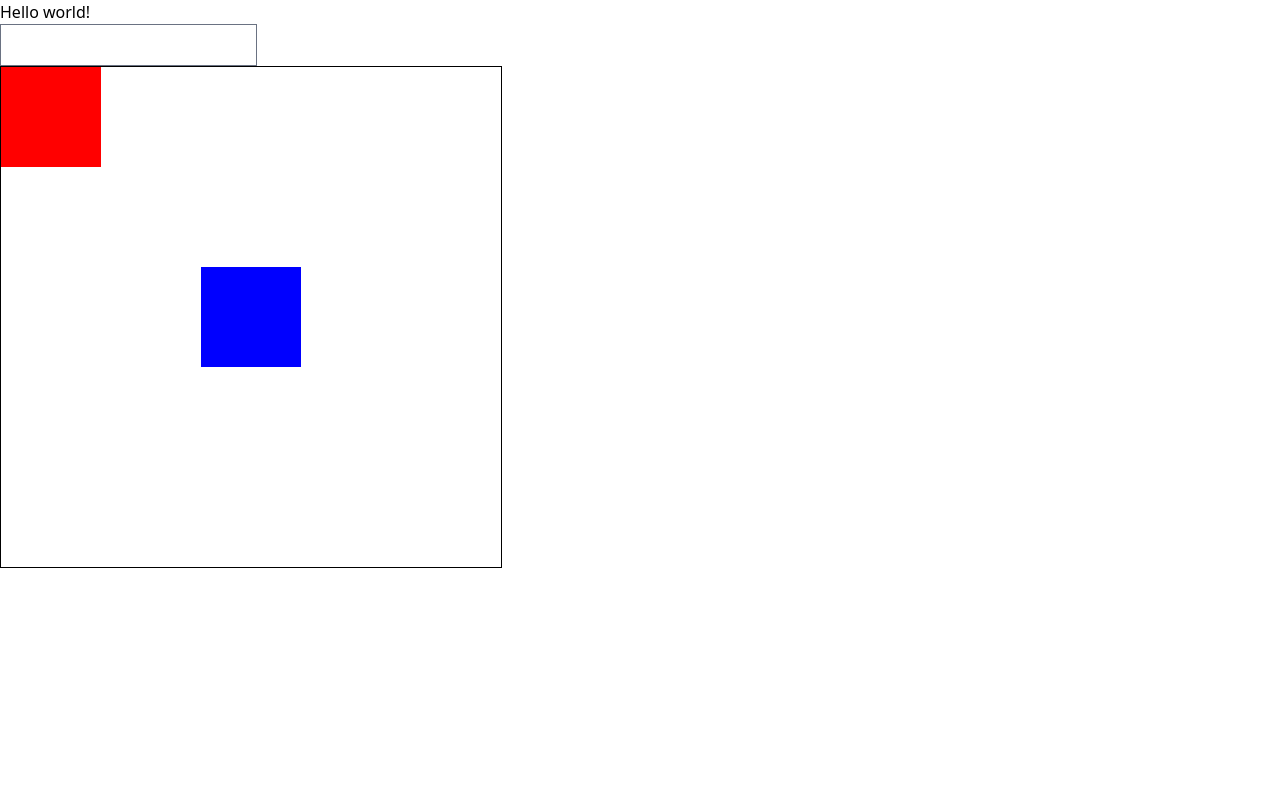
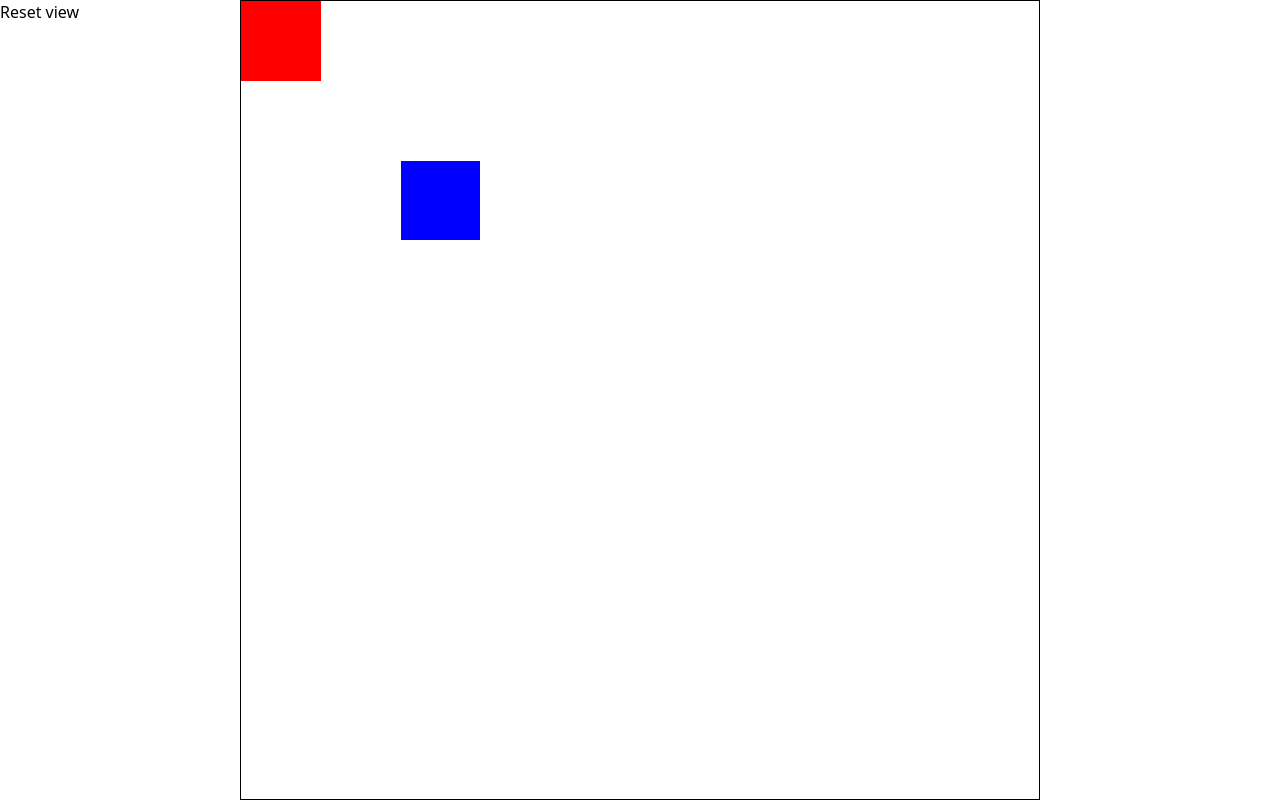
Before and after one commit to TheSeagullDev/place, a SvelteKit app: page / in a window 1280 px wide. Built offline with nearby package versions, Linux system fonts and the light colour scheme.

Commit message:
uhh something idk

```diff
--- a/src/routes/+page.svelte
+++ b/src/routes/+page.svelte
@@ -25,10 +25,11 @@
 	const app = initializeApp(firebaseConfig);
 	const db = getFirestore(app);
 
-	let size = 500;
+	let size = 1000;
 	let regenerate = false;
 	let canvasElement = $state();
 	let ctx;
+	let imageData;
 
 	onMount(() => {
 		ctx = canvasElement.getContext('2d');
@@ -46,6 +47,21 @@
 		ctx.fillRect(x, y, width, height);
 	};
 
+	const drawPixel = (x, y, color) => {
+		ctx.fillStyle = color;
+		ctx.fillRect(x, y, 1, 1);
+	};
+
+	const paintScreen = (imageData) => {
+		for(let row = 0; row < size; row++) {
+			for(let col = 0; col < size; col++) {
+				const indices = getIndicesForCoord(row, col, size);
+				const color = `rgb(${indices[0]} ${indices[1]} ${indices[2]}`;
+				drawPixel(row, col, color);
+			}
+		}
+	}
+
 	const render = () => {
 		ctx.setTransform(1, 0, 0, 1, 0, 0);
 		ctx.clearRect(0, 0, canvasElement.width, canvasElement.height);
@@ -60,6 +76,9 @@
 
 		drawRect(0, 0, 100, 100, 'red');
 		drawRect(200, 200, 100, 100, 'blue');
+		const imageData = ctx.getImageData(0, 0, size, size);
+		ctx.putImageData(imageData, 0, 0);
+
 	};
 
 	let panning = false;
@@ -95,8 +114,14 @@
 		viewportTransform.x = newX;
 		viewportTransform.y = newY;
 		viewportTransform.scale = newScale;
-		console.log(viewportTransform.scale)
-	}
+		if (viewportTransform.scale < 1) {
+			viewportTransform.x = oldX;
+			viewportTransform.y = oldY;
+			viewportTransform.scale = 1;
+		}
+
+		console.log(viewportTransform.scale);
+	};
 
 	const onMouseWheel = (e) => {
 		updateZooming(e);
@@ -104,7 +129,7 @@
 		render();
 
 		console.log(e);
-	}
+	};
 
 	const onMouseMove = (e) => {
 		updatePanning(e);
@@ -126,9 +151,6 @@
 		return [x, y];
 	};
 
-	let value = $state();
-	let input;
-
 	async function sendData(y) {
 		setDoc(doc(db, 'data', `row${y}`), {
 			row: y,
@@ -138,12 +160,19 @@
 	}
 </script>
 
-<h1>Hello world!</h1>
-<form onsubmit={sendData}><input type="text" bind:value bind:this={input} /></form>
+<button
+	class="fixed"
+	onclick={() => {
+		viewportTransform.x = 0;
+		viewportTransform.y = 0;
+		viewportTransform.scale = 1;
+		render();
+	}}>Reset view</button
+>
 
 <canvas
 	bind:this={canvasElement}
-	class="h-auto border"
+	class="m-auto h-screen border"
 	style="image-rendering: pixelated;"
 	onmousedown={(e) => {
 		previousX = e.clientX;
```
